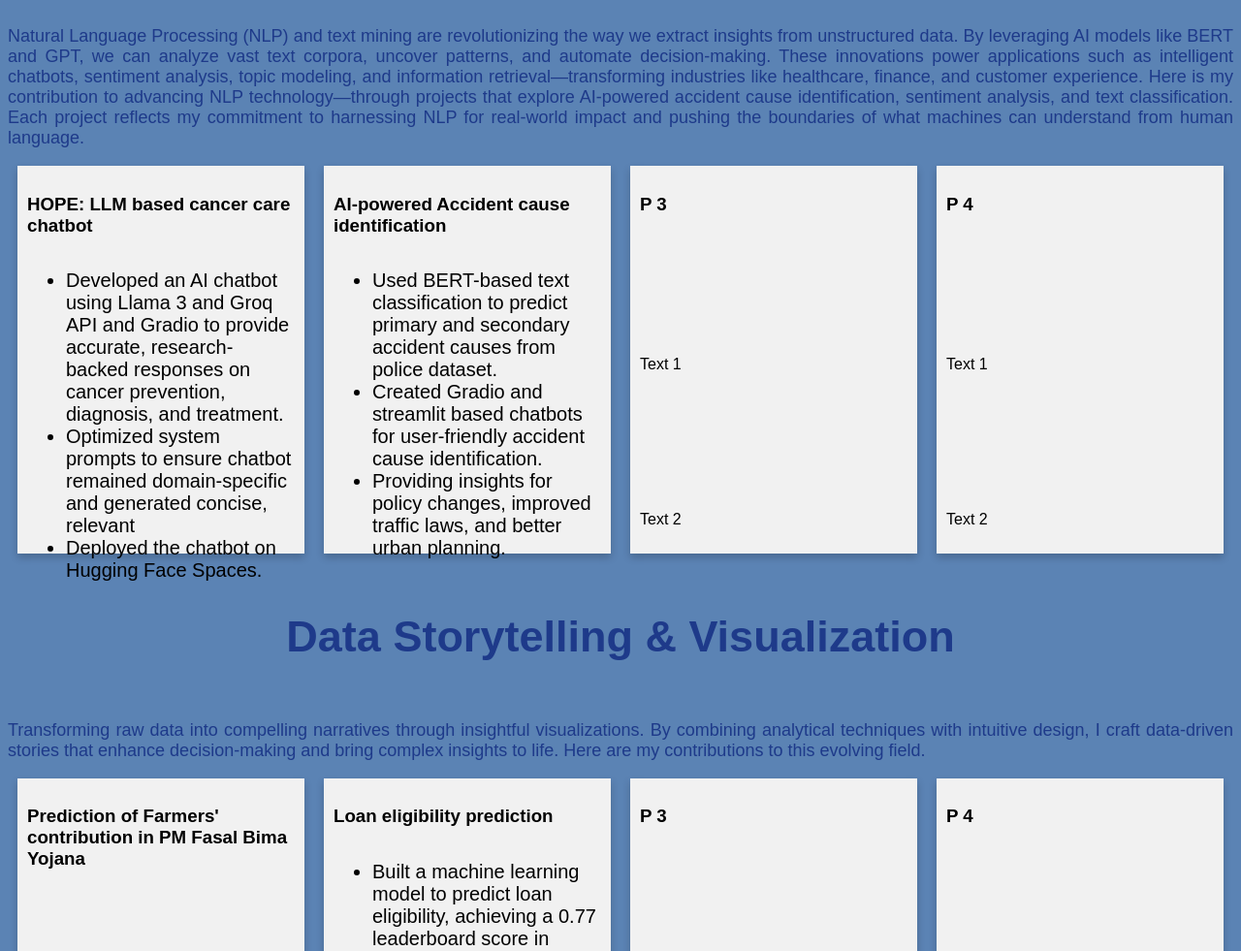
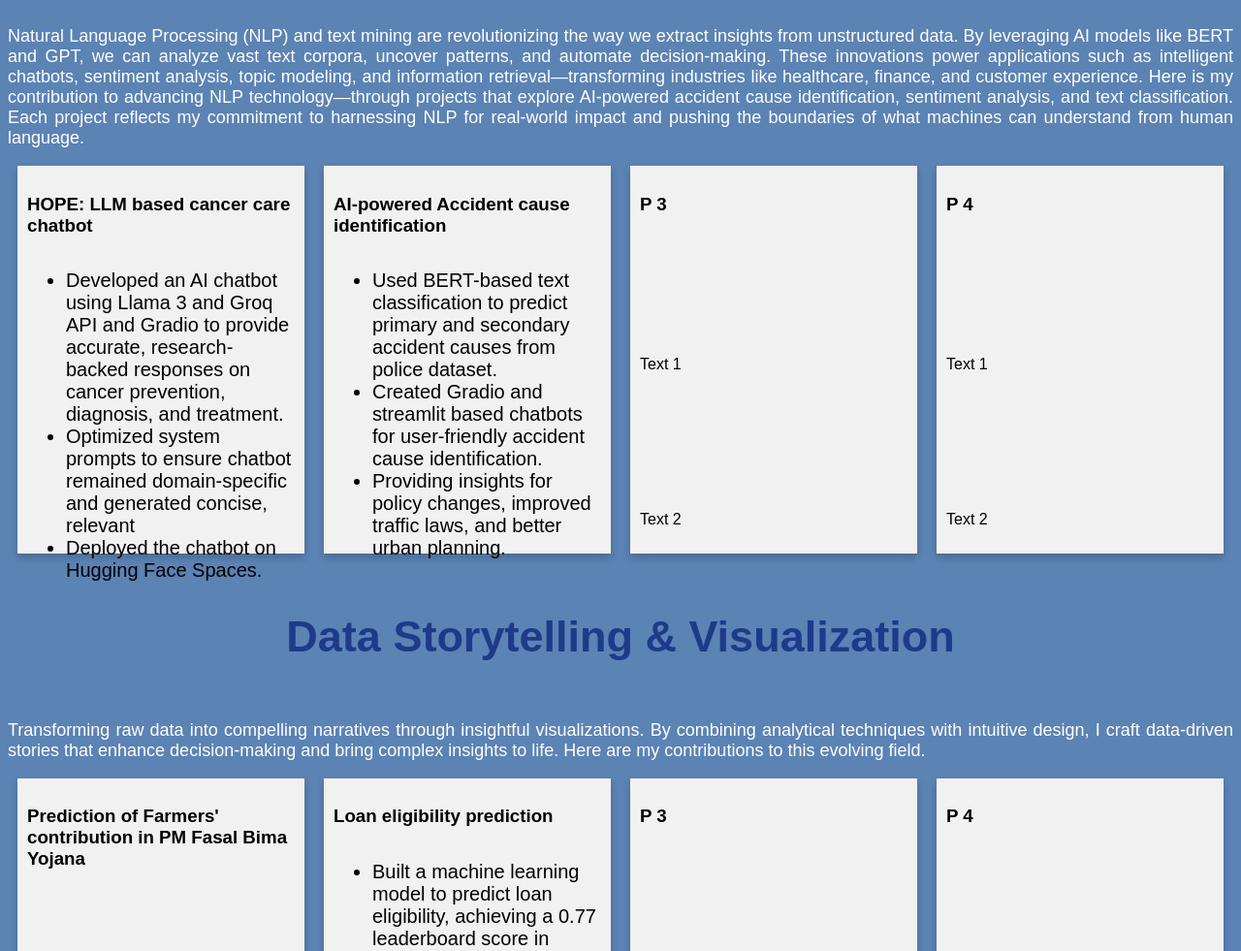
Before and after one commit to JYOTHY-DAS/JYOTHY-DAS.github.io, a plain HTML site: page index.html in a window 1280 px wide. Shown: the part 423-1404 px from the top of the page at 97% size. Drawn offline with Linux system fonts and the light colour scheme.

Commit message:
paragraph color white

```diff
--- a/index.html
+++ b/index.html
@@ -60,7 +60,7 @@ Arduino Projects
 <!--<div style="background-color: #3B6790;">-->
 <center>
 	<h1 style="color:#1e3a8a;font-size:45px;margin-top:10;">NLP & Text Mining Innovations</h1>
-	<p style="color:#1e3a8a;font-size:18px;text-align: justify">Natural Language Processing (NLP) and text mining are revolutionizing the way we extract insights from unstructured data. By leveraging AI models like BERT and GPT, we can analyze vast text corpora, uncover patterns, and automate decision-making. These innovations power applications such as intelligent chatbots, sentiment analysis, topic modeling, and information retrieval—transforming industries like healthcare, finance, and customer experience.
+	<p style="color:#ffffff;font-size:18px;text-align: justify">Natural Language Processing (NLP) and text mining are revolutionizing the way we extract insights from unstructured data. By leveraging AI models like BERT and GPT, we can analyze vast text corpora, uncover patterns, and automate decision-making. These innovations power applications such as intelligent chatbots, sentiment analysis, topic modeling, and information retrieval—transforming industries like healthcare, finance, and customer experience.
 
 		Here is my contribution to advancing NLP technology—through projects that explore AI-powered accident cause identification, sentiment analysis, and text classification. Each project reflects my commitment to harnessing NLP for real-world impact and pushing the boundaries of what machines can understand from human language.</p>
 </center>
@@ -107,7 +107,7 @@ Arduino Projects
 <!-----------------------------------------Data storytelling and visualization----------------------------------------------------->
 <!--<div style="background-color: #3B6790;">-->
 <h4 style="color:#1e3a8a;font-size:45px;margin-top:10;"><center>Data Storytelling & Visualization</center></h4>
-<p style="color:#1e3a8a;font-size:18px;text-align: justify">Transforming raw data into compelling narratives through insightful visualizations. By combining analytical techniques with intuitive design, I craft data-driven stories that enhance decision-making and bring complex insights to life. Here are my contributions to this evolving field.</p>
+<p style="color:#ffffff;font-size:18px;text-align: justify">Transforming raw data into compelling narratives through insightful visualizations. By combining analytical techniques with intuitive design, I craft data-driven stories that enhance decision-making and bring complex insights to life. Here are my contributions to this evolving field.</p>
 <!--</div>-->
 <div class="row">
 	<div class="column">
```
